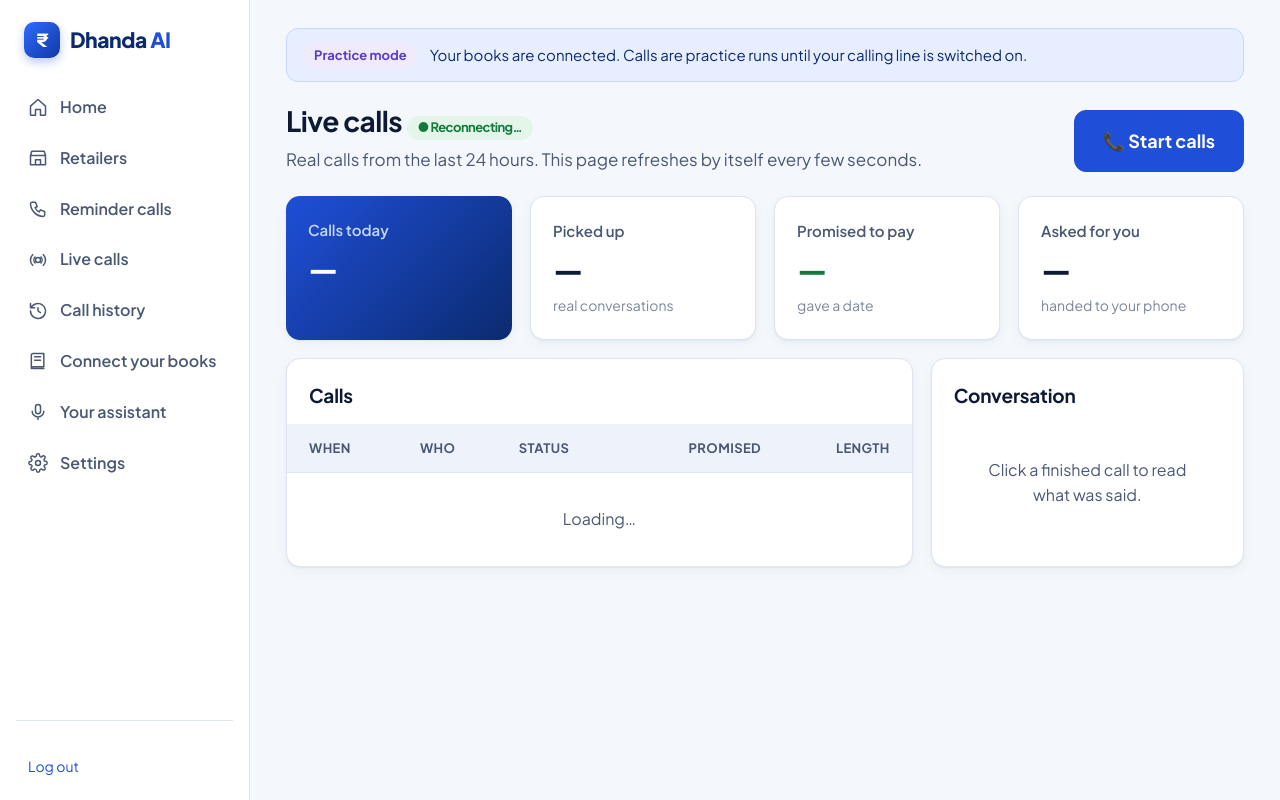
After one commit to sam7ay/dhanda-ai, a Python web app: template app/templates/live.html in a window 1280 px wide. The commit adds this page. Run offline with Jinja, Linux system fonts and the light colour scheme; the template is opened without the code that fills it, so the values that code supplies are empty.

Commit message:
Add files via upload

```diff
--- a/app/templates/base.html
+++ b/app/templates/base.html
@@ -9,6 +9,7 @@
   "home": '<path d="M3 11l9-8 9 8v10a1 1 0 0 1-1 1h-5v-7H9v7H4a1 1 0 0 1-1-1z"/>',
   "shops": '<path d="M3 9l1.5-5h15L21 9M3 9h18M3 9v11h18V9M9 20v-6h6v6"/>',
   "calls": '<path d="M5 4h4l2 5-2.5 1.5a11 11 0 0 0 5 5L15 13l5 2v4a2 2 0 0 1-2 2A16 16 0 0 1 3 6a2 2 0 0 1 2-2"/>',
+  "live": '<circle cx="12" cy="12" r="3"/><path d="M5.6 5.6a9 9 0 0 0 0 12.8M18.4 5.6a9 9 0 0 1 0 12.8M8.5 8.5a5 5 0 0 0 0 7M15.5 8.5a5 5 0 0 1 0 7"/>',
   "history": '<path d="M12 8v4l3 2M3 12a9 9 0 1 0 3-6.7L3 8M3 3v5h5"/>',
   "books": '<path d="M4 19V5a2 2 0 0 1 2-2h13v16H6a2 2 0 0 0-2 2zm0 0a2 2 0 0 0 2 2h13M8 7h7M8 11h7"/>',
   "assistant": '<path d="M12 3a3 3 0 0 1 3 3v5a3 3 0 0 1-6 0V6a3 3 0 0 1 3-3zM5 11a7 7 0 0 0 14 0M12 18v3"/>',
@@ -17,7 +18,7 @@
 <div class="shell">
   <nav class="side">
     <a class="logo" href="/dashboard"><span class="logo-mark">₹</span><span>Dhanda <span class="ai">AI</span></span></a>
-    {% set nav = [("/dashboard", "Home", "home"), ("/retailers", "Retailers", "shops"), ("/campaigns", "Reminder calls", "calls"),
+    {% set nav = [("/dashboard", "Home", "home"), ("/retailers", "Retailers", "shops"), ("/campaigns", "Reminder calls", "calls"), ("/live", "Live calls", "live"),
                   ("/calls", "Call history", "history"), ("/import", "Connect your books", "books"),
                   ("/agent", "Your assistant", "assistant"), ("/settings", "Settings", "settings")] %}
     {% for href, label, icon in nav %}
--- a/app/templates/call.html
+++ b/app/templates/call.html
@@ -17,7 +17,7 @@
 
 {% if c.mode == "simulated" %}<div class="alert info">Practice call: no phone rang. This shows how the assistant would handle it (written in English).</div>{% endif %}
 {% if c.status == "failed" and c.summary %}<div class="alert">This call couldn't be placed. Please check your calling line in Settings.<details class="small" style="margin-top:6px;font-weight:500"><summary>Details for your technical team</summary>{{ c.summary }}</details></div>{% endif %}
-{% if c.mode == "live" and c.status in ("dialing", "scheduled", "queued") %}<div class="alert info">Calling your test phone {{ c.dialed_number | mask }} now. Press Refresh when the call ends.</div>{% endif %}
+{% if c.mode == "live" and c.status in ("dialing", "scheduled", "queued") %}<div class="alert info">Calling your test phone {{ c.dialed_number | mask }} now. <a href="/live">Watch it live →</a></div>{% endif %}
 
 <div class="grid g-wide">
   <div class="card">
--- a/app/templates/campaign.html
+++ b/app/templates/campaign.html
@@ -30,7 +30,7 @@
 {% if c.error %}<div class="alert">These calls couldn't start. Please check your calling line in Settings.<details class="small" style="margin-top:6px;font-weight:500"><summary>Details for your technical team</summary>{{ c.error }}</details></div>{% endif %}
 {% if synced %}<div class="alert ok">Updated {{ synced }} call{{ 's' if synced != '1' }}.</div>{% endif %}
 {% if c.mode == "live" and c.status in ("scheduled", "active") %}
-  <div class="alert info">Calls are going out between {{ c.window_start }} and {{ c.window_end }}. Press "Refresh results" to see the latest.</div>
+  <div class="alert info">Calls are going out between {{ c.window_start }} and {{ c.window_end }}. <a href="/live">Watch them live →</a></div>
 {% endif %}
 
 <div class="grid g4">
--- a/app/templates/campaign_new.html
+++ b/app/templates/campaign_new.html
@@ -39,12 +39,13 @@
       <div class="field"><label>Name this round</label><input type="text" name="name" value="{{ default_name }}"></div>
       <div class="field"><label>Call between</label>
         <div class="row"><input type="time" name="window_start" value="10:00" style="width:auto"> to <input type="time" name="window_end" value="19:00" style="width:auto"></div>
-        <div class="hint">Monday to Saturday only.</div></div>
+        <label class="check" style="margin-top:10px"><input type="checkbox" name="every_day" value="1" {{ 'checked' if business.data_source == 'sample' }}><span>Include Sundays</span></label>
+        <div class="hint">Calls only go out in this time window. Right now it's <span id="now"></span>.</div></div>
       <div class="field"><label class="check"><input type="checkbox" name="upsell" value="1" checked><span>Also suggest products to reorder<small class="hint" style="display:block;font-weight:500">Only after payment is discussed, and never to shops that are very late.</small></span></label></div>
       <div class="field"><label>How should we call?</label>
         <div class="choice">
           <label><input type="radio" name="mode" value="simulated" {{ 'checked' if not live_ready }}><span>Practice run<small>See exactly what would happen. No phones ring.</small></span></label>
-          <label class="{{ 'off' if not live_ready }}"><input type="radio" name="mode" value="live" {{ 'checked' if live_ready }} {{ 'disabled' if not live_ready }}><span>Real calls to my test phone<small>{% if live_ready %}Every call rings {{ business.test_numbers|map('mask')|join(', ') }} so you can hear it yourself.{% else %}Needs your calling line switched on. <a href="/settings">Settings</a>{% endif %}</small></span></label>
+          <label class="{{ 'off' if not live_ready }}"><input type="radio" name="mode" value="live" {{ 'checked' if live_ready }} {{ 'disabled' if not live_ready }}><span>Real calls to my test phone<small>{% if live_ready %}Calls your {{ business.test_numbers|length }} test phone{{ 's' if business.test_numbers|length != 1 }}, one call each, using the first {{ business.test_numbers|length }} shops ticked.{% else %}Needs your calling line switched on. <a href="/settings">Settings</a>{% endif %}</small></span></label>
         </div>
       </div>
       <div class="field" style="border-top:1px solid var(--border);padding-top:14px">
@@ -67,5 +68,6 @@
   document.getElementById("all").addEventListener("change", e => { boxes.forEach(b => b.checked = e.target.checked); update(); });
   boxes.forEach(b => b.addEventListener("change", update));
   update();
+  document.getElementById("now").textContent = new Date().toLocaleString("en-IN", {weekday: "long", hour: "numeric", minute: "2-digit", timeZone: "Asia/Kolkata"});
 </script>
 {% endblock %}
--- /dev/null
+++ b/app/templates/live.html
@@ -0,0 +1,84 @@
+{% extends "base.html" %}
+{% block title %}Live calls{% endblock %}
+{% block content %}
+<div class="head">
+  <div><h1>Live calls <span class="badge b-low" id="pulse">● Updating</span></h1>
+    <div class="muted" style="font-size:17px">Real calls from the last 24 hours. This page refreshes by itself every few seconds.</div></div>
+  <a class="btn primary big" href="/campaigns/new">📞 Start calls</a>
+</div>
+<div id="notice"></div>
+
+<div class="grid g4" id="kpis">
+  <div class="card kpi hero"><div class="label">Calls today</div><div class="value" id="k-total">—</div><div class="sub" id="k-pending"></div></div>
+  <div class="card kpi"><div class="label">Picked up</div><div class="value" id="k-connected">—</div><div class="sub">real conversations</div></div>
+  <div class="card kpi"><div class="label">Promised to pay</div><div class="value" style="color:var(--ok)" id="k-promised">—</div><div class="sub">gave a date</div></div>
+  <div class="card kpi"><div class="label">Asked for you</div><div class="value" id="k-transferred">—</div><div class="sub">handed to your phone</div></div>
+</div>
+
+<div class="grid g-wide mt">
+  <div class="card">
+    <h2>Calls</h2>
+    <div class="table-wrap"><table>
+      <thead><tr><th>When</th><th>Who</th><th>Status</th><th class="right">Promised</th><th class="right">Length</th></tr></thead>
+      <tbody id="rows"><tr><td colspan="5" class="empty">Loading…</td></tr></tbody>
+    </table></div>
+  </div>
+  <div class="card">
+    <h2 id="t-title">Conversation</h2>
+    <div id="transcript" class="transcript"><div class="empty">Click a finished call to read what was said.</div></div>
+  </div>
+</div>
+{% endblock %}
+{% block scripts %}
+<script>
+const $ = id => document.getElementById(id);
+const esc = s => String(s ?? "").replace(/[&<>"]/g, c => ({"&":"&amp;","<":"&lt;",">":"&gt;",'"':"&quot;"}[c]));
+const inr = v => { const n = Number(String(v).replace(/[^\d.]/g, "")); return n ? "₹" + Math.round(n).toLocaleString("en-IN") : "—"; };
+const when = iso => { if (!iso) return "—"; const d = new Date(iso.endsWith("Z") || iso.includes("+") ? iso : iso + "Z");
+  return d.toLocaleTimeString("en-IN", {hour: "numeric", minute: "2-digit"}) + ", " + d.toLocaleDateString("en-IN", {day: "numeric", month: "short"}); };
+let outcomes = {}, selected = null;
+
+async function load() {
+  try {
+    const r = await fetch("/api/live", {cache: "no-store"});
+    const d = await r.json();
+    outcomes = d.outcomes || outcomes;
+    $("notice").innerHTML = !d.configured
+      ? '<div class="alert info">Your calling line isn\'t switched on yet, so there are no real calls to show. Practice runs appear under Call history.</div>'
+      : d.error ? `<div class="alert warn">Couldn't reach Sarvam just now. Retrying… <span class="small">(${esc(d.error).slice(0, 160)})</span></div>` : "";
+    const a = d.attempts || [], p = d.pending || [];
+    $("k-total").textContent = a.length;
+    $("k-pending").textContent = p.length ? `${p.length} waiting to dial` : "all dialled";
+    $("k-connected").textContent = a.filter(x => x.connectivity === "connected").length;
+    $("k-promised").textContent = a.filter(x => ["promised", "partial"].includes(x.outcome)).length;
+    $("k-transferred").textContent = a.filter(x => x.outcome === "transferred").length;
+    const rows = [
+      ...p.map(x => `<tr><td class="nowrap">${when(x.created_at)}</td><td><b>${esc(x.shop_name)}</b><div class="sub">${esc(x.dialed_number)}</div></td>
+        <td><span class="badge b-dialing">${x.status === "dialing" ? "Ringing…" : "Waiting to dial"}</span></td><td class="right">—</td><td class="right">—</td></tr>`),
+      ...a.map((x, i) => `<tr class="click" data-i="${i}"><td class="nowrap">${when(x.when)}</td>
+        <td><b>${esc(x.shop)}</b><div class="sub">${esc(x.name)}${x.name ? " · " : ""}${esc(x.phone)}${x.language && x.language !== "UNKNOWN" ? " · " + esc(x.language) : ""}</div></td>
+        <td><span class="badge b-${esc(x.outcome || "queued")}">${esc(outcomes[x.outcome] || "In progress")}</span>${x.retry === "retry" ? ' <span class="badge">Will retry</span>' : ""}</td>
+        <td class="right num">${x.promised_amount ? inr(x.promised_amount) : "—"}${x.promised_date ? `<div class="sub">by ${esc(x.promised_date)}</div>` : ""}</td>
+        <td class="right num">${x.duration ? Math.round(x.duration) + "s" : "—"}</td></tr>`),
+    ];
+    $("rows").innerHTML = rows.join("") || '<tr><td colspan="5" class="empty">No real calls in the last 24 hours.</td></tr>';
+    document.querySelectorAll("#rows tr[data-i]").forEach(tr => tr.onclick = () => show(a[tr.dataset.i]));
+    $("pulse").textContent = "● Updated " + new Date().toLocaleTimeString("en-IN", {hour: "numeric", minute: "2-digit", second: "2-digit"});
+  } catch (e) { $("pulse").textContent = "● Reconnecting…"; }
+}
+
+async function show(x) {
+  $("t-title").textContent = x.shop;
+  if (!x.interaction_id) { $("transcript").innerHTML = '<div class="empty">This call didn\'t connect, so there\'s no conversation.</div>'; return; }
+  $("transcript").innerHTML = '<div class="empty">Loading…</div>';
+  const d = await (await fetch("/api/live/transcript?interaction_id=" + encodeURIComponent(x.interaction_id))).json();
+  const extra = [x.summary && `<div class="alert warn">${esc(x.summary)}</div>`, x.upsell && x.upsell !== "not_offered" && `<div class="alert info">Reorder interest: ${esc(x.upsell)}</div>`].filter(Boolean).join("");
+  $("transcript").innerHTML = extra + ((d.messages || []).map(m =>
+    `<div class="turn ${m.role === "agent" ? "agent" : "user"}"><div class="who">${m.role === "agent" ? "Dhanda AI" : "Retailer"}</div>${esc(m.text)}</div>`).join("")
+    || '<div class="empty">Transcript not ready yet. Try again in a minute.</div>');
+}
+
+load();
+setInterval(load, 6000);
+</script>
+{% endblock %}
--- a/app/templates/settings.html
+++ b/app/templates/settings.html
@@ -15,8 +15,9 @@
     <div class="field"><label>Accounts software</label>
       <div class="erp-pick choice">{% for e in ["Busy", "Marg"] %}<label><input type="radio" name="erp" value="{{ e }}" {{ 'checked' if business.erp == e }}> {{ e }}</label>{% endfor %}</div></div>
     <div class="field"><label>Phones for test calls</label>
-      <textarea name="test_numbers" placeholder="One number per line">{{ business.test_numbers | join('\n') }}</textarea>
-      <div class="hint">Real calls ring these phones instead of your retailers, so you can hear the assistant yourself first.</div></div>
+      <textarea name="test_numbers" rows="8" placeholder="One per line, e.g.&#10;Rakesh, 98765 43210&#10;Simran, 91234 56789">{% for c in business.test_numbers %}{{ c.name ~ ', ' if c.name }}{{ c.mobile }}
+{% endfor %}</textarea>
+      <div class="hint">Real calls only ever ring these phones. Each person gets one call, greeted by the name you write here. Only add people who have agreed to receive a test call.</div></div>
     <div class="field"><button class="btn primary big">Save</button></div>
   </form>
 
```
